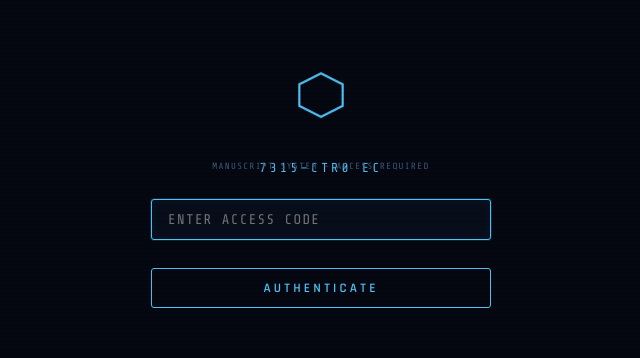
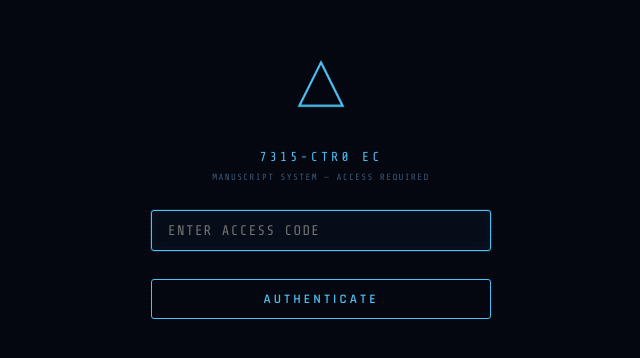
Before and after one commit to northernBass/7315ctr0ec-editor, a Next.js app: page /login in a window 1280 px wide. Shown: the part 208-566 px from the top of the page, without its empty margins (319-959 px from the left). Built offline with nearby package versions, Linux system fonts and the light colour scheme.

Commit message:
Fixed display bug on login page

```diff
--- a/src/app/login/page.tsx
+++ b/src/app/login/page.tsx
@@ -81,13 +81,11 @@ export default function LoginPage() {
         <div className="login-box">
           <div className="login-hex">
             <svg width={52} height={52} viewBox="0 0 24 24" fill="none" stroke="#4fc3f7" strokeWidth="1">
-              <polygon points="12 2 22 7 22 17 12 22 2 17 2 7" />
+              <polygon points="12 2 22 22 2 22" />
             </svg>
           </div>
-          <div style={{ textAlign: "center", display: "flex", flexDirection: "column", gap: 6 }}>
-            <div className="login-title">7315-CTR0 EC</div>
-            <div className="login-sub">Manuscript System — Access Required</div>
-          </div>
+          <div className="login-title">7315-CTR0 EC</div>
+          <div className="login-sub">Manuscript System — Access Required</div>
           <input
             className="login-field"
             type="password"
```
